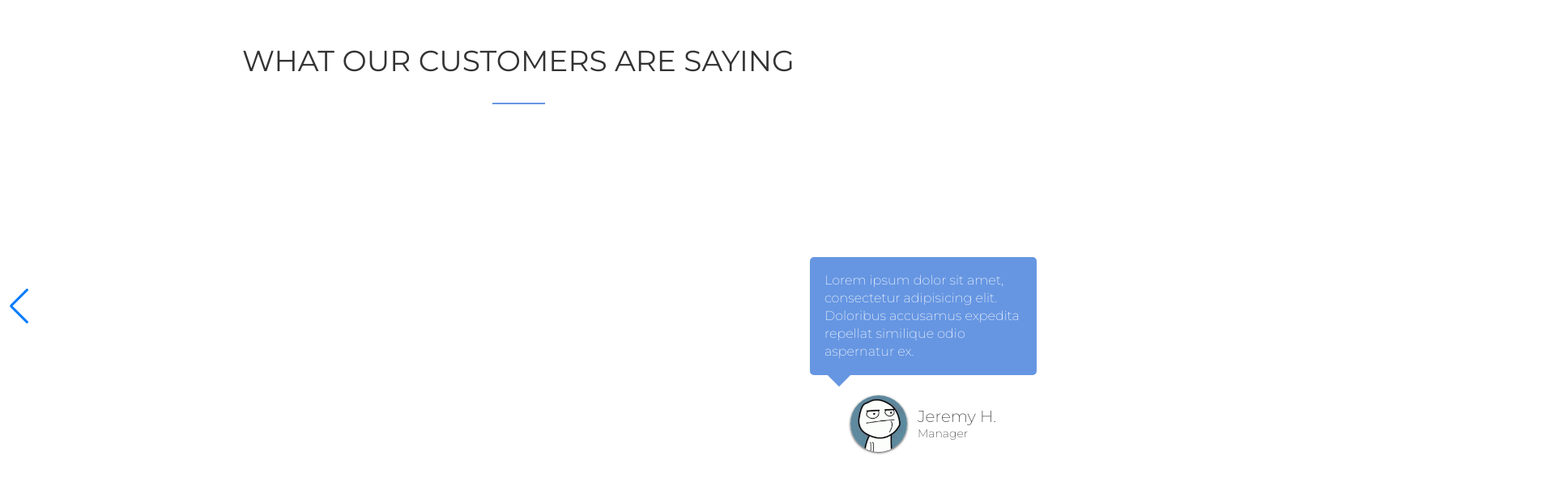
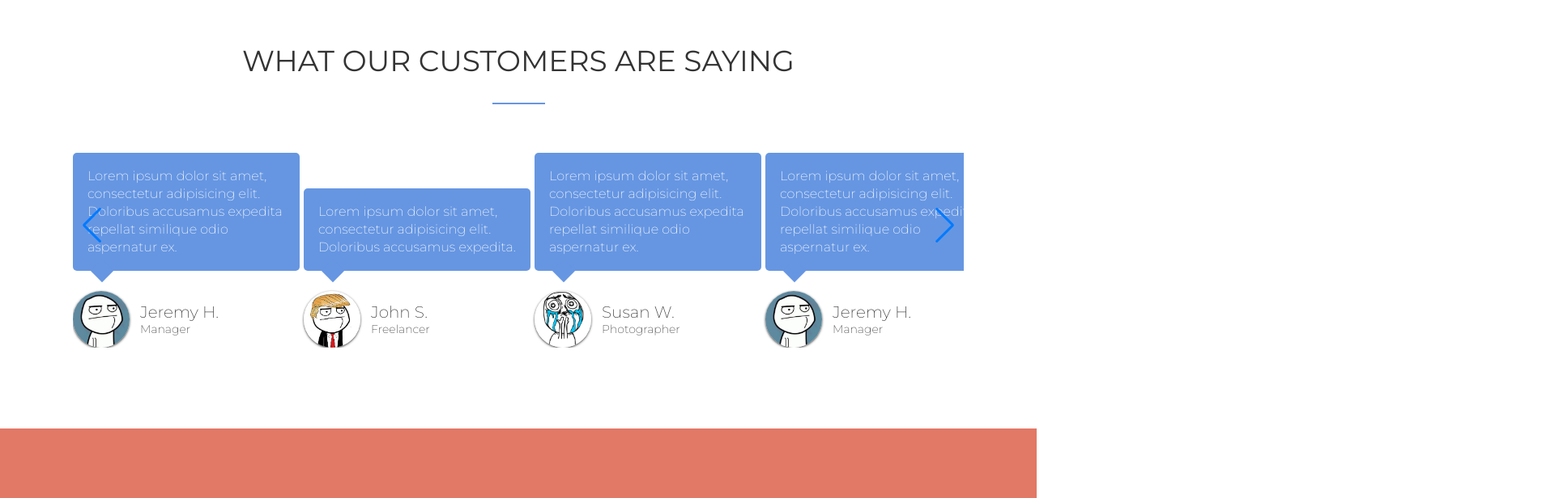
Before and after one commit to inga-kuku/final-project, a website: page app/index.html in a window 1280 px wide. Shown: the part 3740-4356 px from the top of the page at 81% size, 1920 px wide, since content can reach past the window. Drawn offline with nearby package versions, Linux system fonts and the light colour scheme.

Commit message:
swipper gallery updates

```diff
--- a/app/final-project-script.js
+++ b/app/final-project-script.js
@@ -11,8 +11,11 @@ var mySwiper = new Swiper ('.swiper-container', {
     },
     breakpoints: {
       1100: {
-        slidesPerView: 3
+        slidesPerView: 2,
       },
+    },
+    pagination: {
+        el: '.swiper-pagination',
     },
     navigation: {
       nextEl: '.swiper-button-next',
--- a/app/index.html
+++ b/app/index.html
@@ -312,9 +312,9 @@
         <section class='reviews-section'>
             <h1>WHAT OUR CUSTOMERS ARE SAYING</h1>
             <div class='divider'></div>
-            <div class='swiper-container reviews-container'>
+            <div class='swiper-container'>
                 <div class='swiper-wrapper'>
-                    <div class='swiper-slide review-block'>
+                    <div class='swiper-slide'>
                     <div class='text-box'>
                         <p>Lorem ipsum dolor sit amet, consectetur adipisicing elit. Doloribus accusamus expedita repellat similique odio aspernatur ex.</p>
                     </div>
@@ -326,7 +326,7 @@
                         </div>
                     </div>
                     </div>
-                    <div class='swiper-slide review-block'>
+                    <div class='swiper-slide'>
                     <div class='text-box'>
                         <p>Lorem ipsum dolor sit amet, consectetur adipisicing elit. Doloribus accusamus expedita.</p>
                     </div>
@@ -338,7 +338,7 @@
                         </div>
                     </div>
                     </div>
-                    <div class='swiper-slide review-block'>
+                    <div class='swiper-slide'>
                     <div class='text-box'>
                         <p>Lorem ipsum dolor sit amet, consectetur adipisicing elit. Doloribus accusamus expedita repellat similique odio aspernatur ex.</p>
                     </div>
@@ -350,7 +350,7 @@
                         </div>
                     </div>
                     </div>
-                    <div class='swiper-slide review-block'>
+                    <div class='swiper-slide'>
                     <div class='text-box'>
                         <p>Lorem ipsum dolor sit amet, consectetur adipisicing elit. Doloribus accusamus expedita repellat similique odio aspernatur ex.</p>
                     </div>
@@ -362,7 +362,7 @@
                         </div>
                     </div>
                     </div>
-                    <div class='swiper-slide review-block'>
+                    <div class='swiper-slide'>
                     <div class='text-box'>
                         <p>Lorem ipsum dolor sit amet, consectetur adipisicing elit. Doloribus accusamus expedita.</p>
                     </div>
@@ -374,7 +374,7 @@
                         </div>
                     </div>
                     </div>
-                    <div class='swiper-slide review-block'>
+                    <div class='swiper-slide'>
                     <div class='text-box'>
                         <p>Lorem ipsum dolor sit amet, consectetur adipisicing elit. Doloribus accusamus expedita repellat similique odio aspernatur ex.</p>
                     </div>
@@ -389,7 +389,7 @@
                 </div>
                 <div class='swiper-button-prev'></div>
                 <div class='swiper-button-next'></div>
-                <div class='swiper-scrollbar'></div>
+                <div class='swiper-pagination'></div>
             </div>
         </section>
         <section class='contact-section'>
--- a/app/scss/components/reviews-section.scss
+++ b/app/scss/components/reviews-section.scss
@@ -26,19 +26,28 @@
     }
 }
 
-.reviews-container {
-    display: flex;
-    flex-direction: row;
-    align-items: flex-end;
-    justify-content: center;
-    .review-block {
+.swiper-container {
+    // height: 500px;
+    .swiper-wrapper {
+        display: flex;
+        flex-direction: row;
+        align-items: flex-end;
+        justify-content: flex-start;
+        max-width: 1100px;
+        width: 100%;
+        height: 100%;
+    }
+    .swiper-slide {
         display: flex;
         flex-direction: column;
-        margin-right: 120px;
+        justify-content: center;
+        align-items: flex-start;
+        width: 285px;
+        // margin-right: 120px;
         margin-top: 60px;
-        &:last-of-type {
-            margin-right: 0;
-        }
+        // &:last-of-type {
+        //     margin-right: 0;
+        // }
         .text-box {
             position: relative;
             background-color: $primary-blue;
@@ -104,23 +113,6 @@
             }
         }
     }
-}
-
-@media (max-width: 1100px) {
-    .reviews-container {
-        .review-block {
-            margin-right: 60px;
-        }
-    }
-}
-
-.swiper-container {
-    height: 500px;
-    .swiper-slide {
-        display: flex;
-        justify-content: center;
-        align-items: center;
-    }
     .swiper-pagination-bullet {
         background: #A37169;
     }
@@ -128,3 +120,11 @@
         background: $primary-red;
     }
 }
+
+@media (max-width: 1100px) {
+    .swiper-container {
+        .swiper-slide {
+            margin-right: 60px;
+        }
+    }
+}
```
Also changed, not shown: app/style.css.
